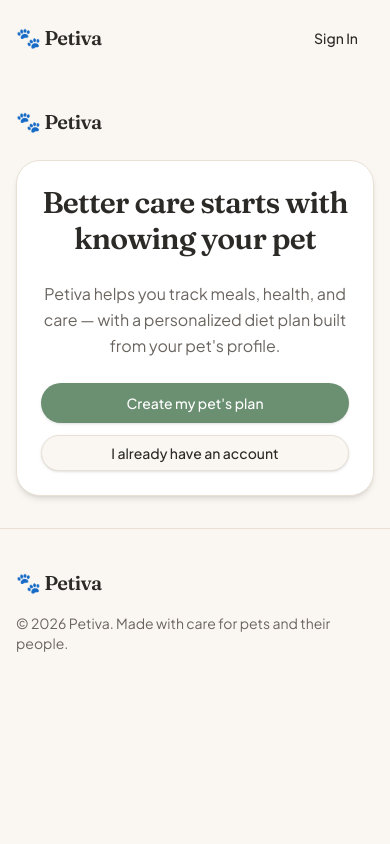
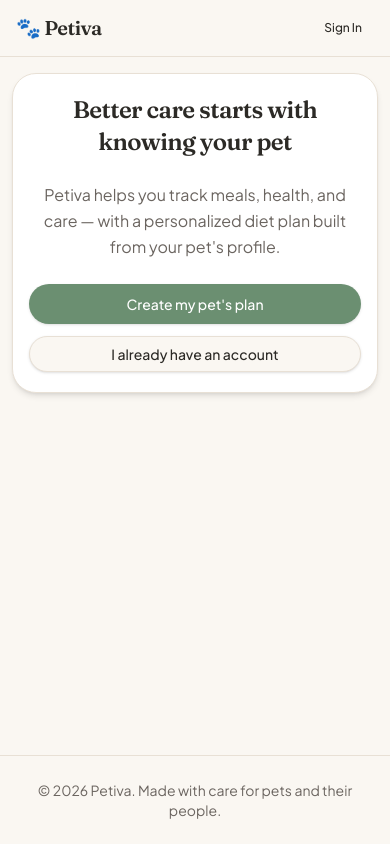
Before and after one commit to datascientist-saad/Petiva, a Next.js app: page / in a window 390 px wide. Built offline with nearby package versions, Linux system fonts and the light colour scheme.

Commit message:
Fix mobile onboarding layout and remove duplicate logos
Use a compact onboarding marketing shell with a single header logo,
remove the wizard's redundant logo row, tighten card padding on small
screens, and pin Back/Continue actions to a sticky bottom bar with
safe-area padding.

```diff
--- a/src/app/(auth)/signup/signup-form.tsx
+++ b/src/app/(auth)/signup/signup-form.tsx
@@ -2,7 +2,7 @@
 
 import Link from "next/link";
 import { useRouter, useSearchParams } from "next/navigation";
-import { useState } from "react";
+import { useEffect, useState } from "react";
 import { toast } from "sonner";
 import { GoogleSignInButton } from "@/components/auth/google-sign-in-button";
 import { Button } from "@/components/ui/button";
@@ -20,8 +20,13 @@ export default function SignupForm() {
   const router = useRouter();
   const searchParams = useSearchParams();
   const searchNext = searchParams.get("next");
-  const hasDraft = typeof window !== "undefined" && hasOnboardingDraft();
-  const next = searchNext ?? (hasDraft ? "/setup/complete" : "/onboarding");
+  const [next, setNext] = useState(searchNext ?? "/onboarding");
+
+  useEffect(() => {
+    if (!searchNext && hasOnboardingDraft()) {
+      setNext("/setup/complete");
+    }
+  }, [searchNext]);
   const [fullName, setFullName] = useState("");
   const [email, setEmail] = useState("");
   const [password, setPassword] = useState("");
--- a/src/app/page.tsx
+++ b/src/app/page.tsx
@@ -3,7 +3,7 @@ import { PreSignupWizard } from "@/components/onboarding/pre-signup-wizard";
 
 export default function HomePage() {
   return (
-    <MarketingShell>
+    <MarketingShell variant="onboarding">
       <PreSignupWizard />
     </MarketingShell>
   );
--- a/src/components/layout/marketing-shell.tsx
+++ b/src/components/layout/marketing-shell.tsx
@@ -2,23 +2,50 @@ import { Logo } from "@/components/brand/logo";
 import Link from "next/link";
 import { brand } from "@/lib/brand";
 import { Button } from "@/components/ui/button";
+import { cn } from "@/lib/utils";
 
-export function MarketingShell({ children }: { children: React.ReactNode }) {
+interface MarketingShellProps {
+  children: React.ReactNode;
+  variant?: "default" | "onboarding";
+}
+
+export function MarketingShell({ children, variant = "default" }: MarketingShellProps) {
+  const isOnboarding = variant === "onboarding";
+
   return (
-    <div className="min-h-screen bg-background">
-      <header className="mx-auto flex max-w-6xl items-center justify-between px-4 py-5 md:px-8">
+    <div className="flex min-h-screen flex-col bg-background">
+      <header
+        className={cn(
+          "mx-auto flex w-full max-w-6xl items-center justify-between px-4 md:px-8",
+          isOnboarding
+            ? "sticky top-0 z-40 border-b border-border/60 bg-background/95 py-3 backdrop-blur-sm"
+            : "py-5",
+        )}
+      >
         <Logo />
         <div className="flex items-center gap-2">
-          <Button asChild variant="ghost" className="rounded-full">
+          <Button asChild variant="ghost" size={isOnboarding ? "sm" : "default"} className="rounded-full">
             <Link href="/login">Sign In</Link>
           </Button>
         </div>
       </header>
-      <main>{children}</main>
-      <footer className="border-t border-border px-4 py-10 md:px-8">
-        <div className="mx-auto flex max-w-6xl flex-col gap-4 text-sm text-muted-foreground sm:flex-row sm:items-center sm:justify-between">
-          <Logo />
-          <p>© {new Date().getFullYear()} {brand.name}. Made with care for pets and their people.</p>
+      <main className={cn("flex-1", isOnboarding && "pb-4")}>{children}</main>
+      <footer
+        className={cn(
+          "border-t border-border px-4 md:px-8",
+          isOnboarding ? "py-6 text-center text-xs text-muted-foreground" : "py-10",
+        )}
+      >
+        <div
+          className={cn(
+            "mx-auto max-w-6xl text-sm text-muted-foreground",
+            isOnboarding ? "" : "flex flex-col gap-4 sm:flex-row sm:items-center sm:justify-between",
+          )}
+        >
+          {!isOnboarding ? <Logo /> : null}
+          <p className={cn(isOnboarding && "mx-auto")}>
+            © {new Date().getFullYear()} {brand.name}. Made with care for pets and their people.
+          </p>
         </div>
       </footer>
     </div>
--- a/src/components/onboarding/pre-signup-wizard.tsx
+++ b/src/components/onboarding/pre-signup-wizard.tsx
@@ -4,7 +4,6 @@ import Link from "next/link";
 import { useRouter } from "next/navigation";
 import { useCallback, useEffect, useMemo, useState } from "react";
 import { toast } from "sonner";
-import { Logo } from "@/components/brand/logo";
 import { AlertBanner } from "@/components/shared/alert-banner";
 import { SegmentedSelector } from "@/components/shared/segmented-selector";
 import { Button } from "@/components/ui/button";
@@ -24,6 +23,7 @@ import { Textarea } from "@/components/ui/textarea";
 import { brand } from "@/lib/brand";
 import { breedsForSpecies } from "@/lib/breeds";
 import { calculatePetAge, speciesEmoji } from "@/lib/calculations";
+import { cn } from "@/lib/utils";
 import { validateMixedFeedingPercent } from "@/lib/diet-calculations";
 import {
   buildDietPreviewFromDraft,
@@ -150,33 +150,35 @@ export function PreSignupWizard() {
     router.push("/signup");
   }
 
+  const showStickyNav = step > 0 && step < TOTAL_STEPS - 1;
+
   return (
-    <div className="mx-auto max-w-lg space-y-6 px-4 py-8 animate-fade-up">
-      <div className="flex items-center justify-between">
-        <Logo />
-        {step > 0 ? (
-          <Button variant="ghost" size="sm" onClick={restart} className="rounded-full text-xs">
-            Start over
-          </Button>
-        ) : null}
-      </div>
-
+    <div
+      className={cn(
+        "mx-auto max-w-lg animate-fade-up px-3 py-4 sm:px-4 sm:py-6",
+        showStickyNav && "pb-24",
+      )}
+    >
       {step > 0 ? (
-        <div className="space-y-2">
-          <div className="flex justify-between text-xs text-muted-foreground">
-            <span>Step {step + 1} of {TOTAL_STEPS}</span>
-            <span>{STEPS[step]}</span>
+        <div className="mb-4 space-y-2">
+          <div className="flex items-center justify-between gap-3 text-xs text-muted-foreground">
+            <span>
+              Step {step + 1} of {TOTAL_STEPS} · {STEPS[step]}
+            </span>
+            <Button variant="ghost" size="sm" onClick={restart} className="h-auto shrink-0 rounded-full px-2 py-1 text-xs">
+              Start over
+            </Button>
           </div>
-          <Progress value={progress} className="h-2" />
+          <Progress value={progress} className="h-1.5" />
         </div>
       ) : null}
 
       {step === 0 && (
         <Card className="rounded-3xl border-border/70 shadow-md">
-          <CardHeader className="text-center">
-            <CardTitle className="font-display text-3xl">Better care starts with knowing your pet</CardTitle>
+          <CardHeader className="px-4 pt-5 text-center sm:px-6 sm:pt-6">
+            <CardTitle className="font-display text-2xl sm:text-3xl">Better care starts with knowing your pet</CardTitle>
           </CardHeader>
-          <CardContent className="space-y-6 text-center">
+          <CardContent className="space-y-6 px-4 pb-5 text-center sm:px-6 sm:pb-6">
             <p className="text-muted-foreground leading-relaxed">
               {brand.name} helps you track meals, health, and care — with a personalized diet plan built from your
               pet&apos;s profile.
@@ -195,10 +197,10 @@ export function PreSignupWizard() {
 
       {step === 1 && (
         <Card className="rounded-2xl">
-          <CardHeader>
-            <CardTitle className="font-display">Tell us about your pet</CardTitle>
+          <CardHeader className="px-4 pt-5 sm:px-6 sm:pt-6">
+            <CardTitle className="font-display text-xl sm:text-2xl">Tell us about your pet</CardTitle>
           </CardHeader>
-          <CardContent className="space-y-4">
+          <CardContent className="space-y-4 px-4 pb-5 sm:px-6 sm:pb-6">
             <div className="space-y-2">
               <Label htmlFor="pet-name">Pet name *</Label>
               <Input id="pet-name" value={data.name} onChange={(e) => update({ name: e.target.value })} className="rounded-xl" placeholder="Luna" />
@@ -263,10 +265,10 @@ export function PreSignupWizard() {
 
       {step === 2 && (
         <Card className="rounded-2xl">
-          <CardHeader>
-            <CardTitle className="font-display">Body & lifestyle</CardTitle>
+          <CardHeader className="px-4 pt-5 sm:px-6 sm:pt-6">
+            <CardTitle className="font-display text-xl sm:text-2xl">Body & lifestyle</CardTitle>
           </CardHeader>
-          <CardContent className="space-y-4">
+          <CardContent className="space-y-4 px-4 pb-5 sm:px-6 sm:pb-6">
             <div className="grid grid-cols-2 gap-3">
               <div className="space-y-2">
                 <Label>Weight *</Label>
@@ -331,10 +333,10 @@ export function PreSignupWizard() {
 
       {step === 3 && (
         <Card className="rounded-2xl">
-          <CardHeader>
-            <CardTitle className="font-display">Diet information</CardTitle>
+          <CardHeader className="px-4 pt-5 sm:px-6 sm:pt-6">
+            <CardTitle className="font-display text-xl sm:text-2xl">Diet information</CardTitle>
           </CardHeader>
-          <CardContent className="space-y-4">
+          <CardContent className="space-y-4 px-4 pb-5 sm:px-6 sm:pb-6">
             <div className="space-y-2">
               <Label>Current food type *</Label>
               <SegmentedSelector
@@ -440,12 +442,12 @@ export function PreSignupWizard() {
 
       {step === 4 && (
         <Card className="rounded-2xl border-primary/20 shadow-md">
-          <CardHeader>
-            <CardTitle className="font-display flex items-center gap-2">
+          <CardHeader className="px-4 pt-5 sm:px-6 sm:pt-6">
+            <CardTitle className="font-display flex items-center gap-2 text-xl sm:text-2xl">
               {speciesEmoji(data.species)} {data.name}&apos;s plan preview
             </CardTitle>
           </CardHeader>
-          <CardContent className="space-y-4">
+          <CardContent className="space-y-4 px-4 pb-5 sm:px-6 sm:pb-6">
             <ul className="space-y-2 rounded-2xl bg-secondary/40 p-4 text-sm">
               <li>{data.breed || "Breed not specified"}</li>
               {summaryAge.label ? <li>{summaryAge.label} old</li> : null}
@@ -500,14 +502,22 @@ export function PreSignupWizard() {
         </Card>
       )}
 
-      {step > 0 && step < TOTAL_STEPS - 1 ? (
-        <div className="flex justify-between gap-3">
-          <Button variant="outline" onClick={back} className="rounded-xl">Back</Button>
-          <Button onClick={next} className="rounded-xl">Continue</Button>
+      {showStickyNav ? (
+        <div className="fixed inset-x-0 bottom-0 z-30 border-t border-border bg-background/95 px-4 py-3 backdrop-blur-sm [padding-bottom:max(0.75rem,env(safe-area-inset-bottom))]">
+          <div className="mx-auto flex max-w-lg gap-3">
+            <Button variant="outline" onClick={back} className="flex-1 rounded-xl">
+              Back
+            </Button>
+            <Button onClick={next} className="flex-1 rounded-xl">
+              Continue
+            </Button>
+          </div>
         </div>
       ) : step === TOTAL_STEPS - 1 ? (
-        <div className="flex justify-start">
-          <Button variant="outline" onClick={back} className="rounded-xl">Back</Button>
+        <div className="mt-4 flex justify-start">
+          <Button variant="outline" onClick={back} className="rounded-xl">
+            Back
+          </Button>
         </div>
       ) : null}
     </div>
```
